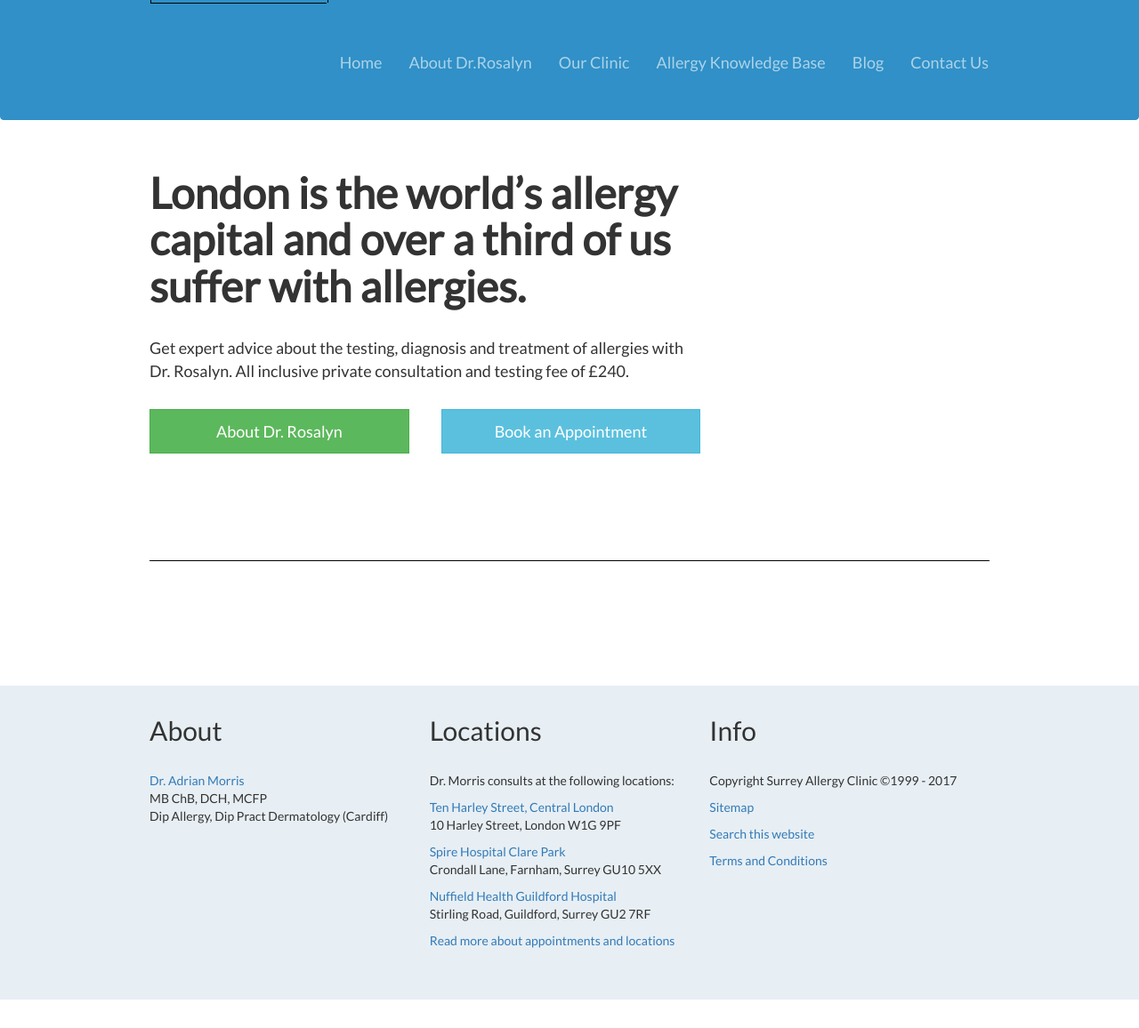
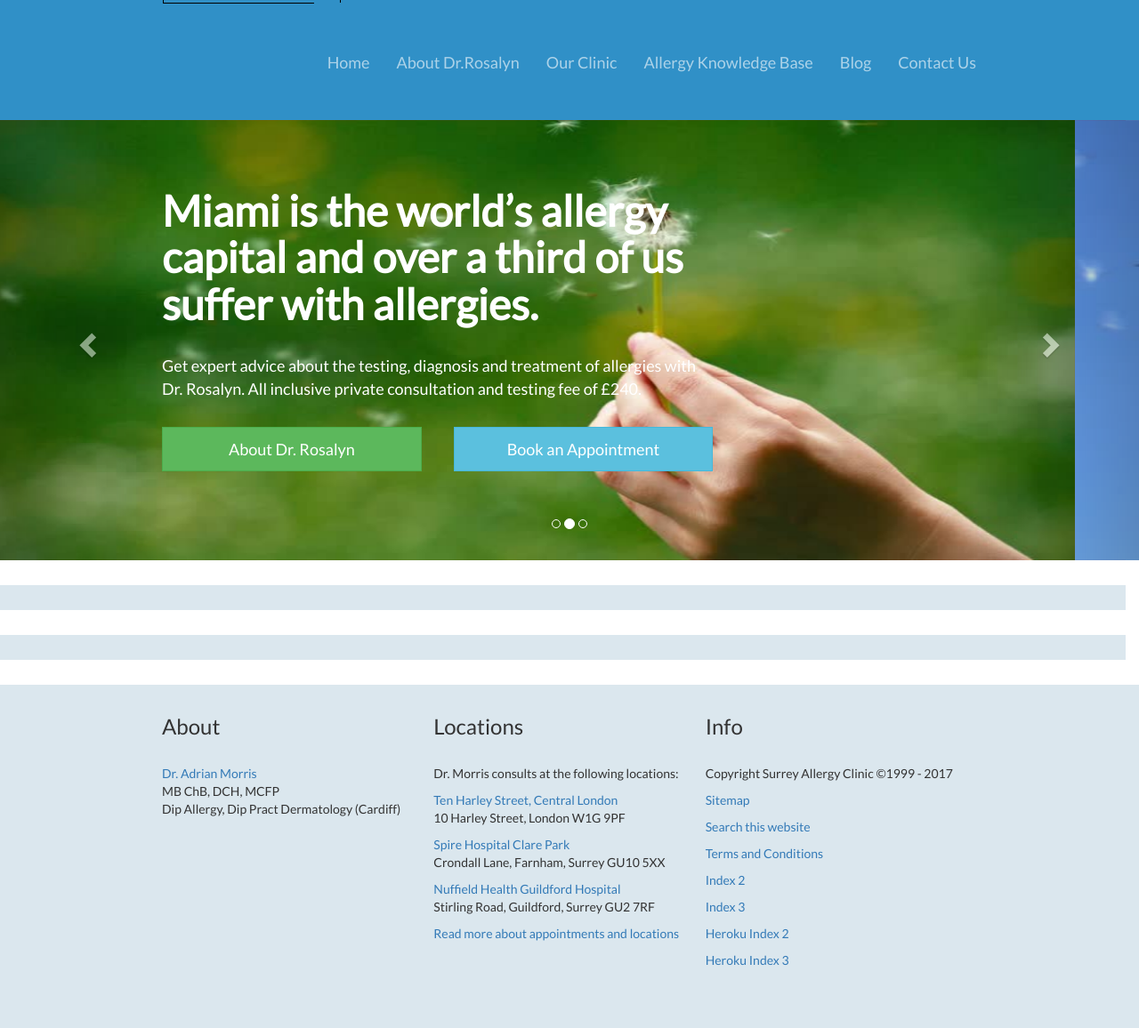
Before and after one commit to blizm87/Rosalyn-HTML-Example, a website: page public/index.html in a window 1280 px wide. Shown: the part 127-1283 px from the top of the page at 89% size. Before the commit the page ends 1251 px from the top, so only its background shows below. Drawn offline with nearby package versions, Linux system fonts and the light colour scheme; files whose address does not match are found by name.

Commit message:
added carousel to section one and corresponding wallpapers for display

```diff
--- a/public/css/style1.css
+++ b/public/css/style1.css
@@ -5,9 +5,10 @@ body {
 #navContainer {
   background-color: #3090C7;
   border-color: #3090C7;
-  padding-left: 12em;
-  padding-right: 12em;
+  padding-left: 13em;
+  padding-right: 13em;
   margin-bottom: 0;
+  border-radius: 0;
 }
     #navContainer>#linkContainer1 {
       margin-top: -1px;
@@ -24,9 +25,9 @@ body {
           text-align: center;
         }
 
-        #navContainer>#linkContainer1>li>p {
+        #navContainer>#linkContainer1>li>h4 {
           width: 100%;
-          border: 1px solid red;
+          color: white;
           font-size: 18px;
         }
 
@@ -54,32 +55,61 @@ body {
             }
 
 #mainContainer {
-  padding-left: 12em;
-  padding-right: 12em;
+  padding-left: 0;
 }
 
     #mainContainer>section {
+      padding-left: 0;
       padding-bottom: 2em;
     }
 
         #secOneContainer {
-          height: 440px;
-          border-bottom: 1px solid black;
-          padding-top: ;
+          background-color: red;
+          height: 495px;
+          z-index: -1;
         }
 
+            #myCarousel {
+              width: 100%;
+              display: block;
+              position: absolute;
+              z-index: 0;
+            }
+
+                #myCarousel>.carousel-inner {
+
+                }
+
+                    #myCarousel>.carousel-inner>.item {
+
+                    }
+
+                        #myCarousel>.carousel-inner>.item>img {
+                          display: block;
+                          height: 495px;
+                          min-width: 100%;
+                          width: 100%;
+                          max-width: 100%;
+                          line-height: 1;
+                        }
+
             #secOneMainContentContainer {
+              margin-left: 13em;
               margin-top: 4em;
               width: 700px;
+              position: absolute;
+              z-index: 1;
             }
 
                 #secOneMainContentContainer>h1 {
                   font-size: 48px;
                   font-weight: bold;
+                  color: white;
                 }
 
                 #secOneMainContentContainer>p {
                   font-size: 18px;
+                  color: white;
                 }
 
                 #secOneMainContentContainer>div>div>button {
@@ -91,12 +121,30 @@ body {
                   margin-left: 2em;
                 }
 
+        #secTwoContainer {
 
+        }
+
+        #secThreeContainer {
+          background-color: rgba(135, 175, 199, .3);
+        }
+
+        #secFourContainer {
+
+        }
+
+        #secFiveContainer {
+          background-color: rgba(135, 175, 199, .3);
+        }
+
+        #secSixContainer {
+
+        }
 
 #footerContainer {
-  background-color: rgba(135, 175, 199, .2);
-  padding-left: 12em;
-  padding-right: 12em;
+  background-color: rgba(135, 175, 199, .3);
+  padding-left: 13em;
+  padding-right: 13em;
   padding-top: 1em;
   padding-bottom: 4em;
   bottom: 0;
--- a/public/index.html
+++ b/public/index.html
@@ -7,25 +7,15 @@
   <link rel="stylesheet" href="https://maxcdn.bootstrapcdn.com/bootstrap/3.3.7/css/bootstrap.min.css" integrity="sha384-BVYiiSIFeK1dGmJRAkycuHAHRg32OmUcww7on3RYdg4Va+PmSTsz/K68vbdEjh4u" crossorigin="anonymous">
   <link href="https://fonts.googleapis.com/css?family=Lato" rel="stylesheet">
   <link rel="stylesheet" href='./css/style1.css'>
-  <!-- Latest compiled and minified JavaScript -->
-  <script src="https://maxcdn.bootstrapcdn.com/bootstrap/3.3.7/js/bootstrap.min.js" integrity="sha384-Tc5IQib027qvyjSMfHjOMaLkfuWVxZxUPnCJA7l2mCWNIpG9mGCD8wGNIcPD7Txa" crossorigin="anonymous"></script>
   <script src="js/angular.min.js"></script>
   <script src="js/angular-route.min.js"></script>
 </head>
 <body>
 
-<!--   <h1>Testing index1</h1>
- --><!--   <a href='http://localhost:3000/views/index2.html'>Index 2</a>
-  <a href='http://localhost:3000/views/index3.html'>Index 3</a> -->
-<!--   <a href='https://dry-reaches-88546.herokuapp.com/views/index2.html'>Heroku Index 2</a>
-  <a href='https://dry-reaches-88546.herokuapp.com/views/index3.html'>Heroku Index 3</a> -->
   <nav class='navbar navbar-inverse' id='navContainer'>
-      <ul class='nav navbar-nav' id='linkContainer1'>
-        <li><h4>LOGO</h4></li>
-      </ul>
-<!--       <h2>Dr.Rosalyn</h2>
-      <h3>Miami Allergy Clinic</h3>
-      <h4>Miami-Dade * Fort Lauderdale * Broward</h4> -->
+    <ul class='nav navbar-nav' id='linkContainer1'>
+      <li><h4>LOGO</h4></li>
+    </ul>
     <ul class='nav navbar-nav navbar-right' id='linkContainer2'>
       <li><a href='#'><h4>Home</h4></a></li>
       <li><a href='#'><h4>About Dr.Rosalyn</h4></a></li>
@@ -37,9 +27,38 @@
   </nav>
 
   <div class='container-fluid' id='mainContainer'>
-    <section id='secOneContainer'>
+    <section class='container-fluid' id='secOneContainer'>
+      <div id="myCarousel" class="carousel slide" data-ride="carousel">
+        <!-- Indicators -->
+        <ol class="carousel-indicators">
+          <li data-target="#myCarousel" data-slide-to="0" class="active"></li>
+          <li data-target="#myCarousel" data-slide-to="1"></li>
+          <li data-target="#myCarousel" data-slide-to="2"></li>
+        </ol>
+        <!-- Wrapper for slides -->
+        <div class="carousel-inner" role="listbox">
+          <div class="item active">
+            <img src="../assets/wallpaper/blowFlower.jpg" alt="Image Error">
+          </div>
+          <div class="item">
+            <img src="../assets/wallpaper/blowFlower2.jpg" alt="Image Error">
+          </div>
+          <div class="item">
+            <img src="../assets/wallpaper/blowFlower3.jpg" alt="Image Error">
+          </div>
+        </div>
+        <!-- Controls -->
+        <a class="left carousel-control" href="#myCarousel" role="button" data-slide="prev">
+          <span class="glyphicon glyphicon-chevron-left" aria-hidden="true"></span>
+          <span class="sr-only">Previous</span>
+        </a>
+        <a class="right carousel-control" href="#myCarousel" role="button" data-slide="next">
+          <span class="glyphicon glyphicon-chevron-right" aria-hidden="true"></span>
+          <span class="sr-only">Next</span>
+        </a>
+      </div>
       <div id='secOneMainContentContainer'>
-        <h1>London is the world’s allergy<br> capital and over a
+        <h1>Miami is the world’s allergy<br> capital and over a
           third of us <br>suffer with allergies.</h1><br>
         <p>Get expert advice about the testing, diagnosis and
           treatment of allergies with <br>Dr. Rosalyn. All
@@ -52,24 +71,40 @@
         </div>
       </div>
     </section>
-    <section></section>
-    <section></section>
-    <section></section>
-    <section></section>
-    <section></section>
+
+    <section class='container-fluid' id='secTwoContainer'>
+
+    </section>
+
+    <section class='container-fluid' id='secThreeContainer'>
+
+    </section>
+
+    <section class='container-fluid' id='secFourContainer'>
+
+    </section>
+
+    <section class='container-fluid' id='secFiveContainer'>
+
+    </section>
+
+    <section class='container-fluid' id='secSixContainer'>
+
+    </section>
+
   </div>
 
   <footer class='container-fluid' id='footerContainer'>
     <div class='container-fluid row' id='sectionContainer'>
       <section class='col-lg-4'>
-        <h2>About</h2><br>
+        <h3>About</h3><br>
         <p><a href='#'>Dr. Adrian Morris</a><br>
           MB ChB, DCH, MCFP<br>
           Dip Allergy, Dip Pract Dermatology (Cardiff)</p>
       </section>
 
       <section class='col-lg-4'>
-        <h2>Locations</h2><br>
+        <h3>Locations</h3><br>
         <p>Dr. Morris consults at the following locations:</p>
         <p><a href='#'>Ten Harley Street, Central London</a><br>
           10 Harley Street, London W1G 9PF</p>
@@ -81,16 +116,27 @@
       </section>
 
       <section class='col-lg-4'>
-        <h2>Info</h2><br>
+        <h3>Info</h3><br>
         <p>Copyright Surrey Allergy Clinic &copy;1999 - 2017</p>
         <p><a href='#'>Sitemap</a></p>
         <p><a href='#'>Search this website</a></p>
         <p><a href='#'>Terms and Conditions</a></p>
+        <p><a href='http://localhost:3000/views/index2.html'>Index 2</a></p>
+        <p><a href='http://localhost:3000/views/index3.html'>Index 3</a></p>
+        <p><a href='https://dry-reaches-88546.herokuapp.com/views/index2.html'>Heroku Index 2</a></p>
+        <p><a href='https://dry-reaches-88546.herokuapp.com/views/index3.html'>Heroku Index 3</a></p>
       </section>
     </div>
   </footer>
 
 
+  <script
+    src="https://code.jquery.com/jquery-3.2.1.js"
+    integrity="sha256-DZAnKJ/6XZ9si04Hgrsxu/8s717jcIzLy3oi35EouyE="
+    crossorigin="anonymous"></script>
+  <script src="https://maxcdn.bootstrapcdn.com/bootstrap/3.3.7/js/bootstrap.min.js"
+    integrity="sha384-Tc5IQib027qvyjSMfHjOMaLkfuWVxZxUPnCJA7l2mCWNIpG9mGCD8wGNIcPD7Txa"
+    crossorigin="anonymous"></script>
  <script src="./js/app.js"></script>
 </body>
 </html>
```
Also changed, not shown: public/assets/wallpaper/blowFlower.jpg (added), public/assets/wallpaper/blowFlower2.jpg (added), public/assets/wallpaper/blowFlower3.jpg (added).
